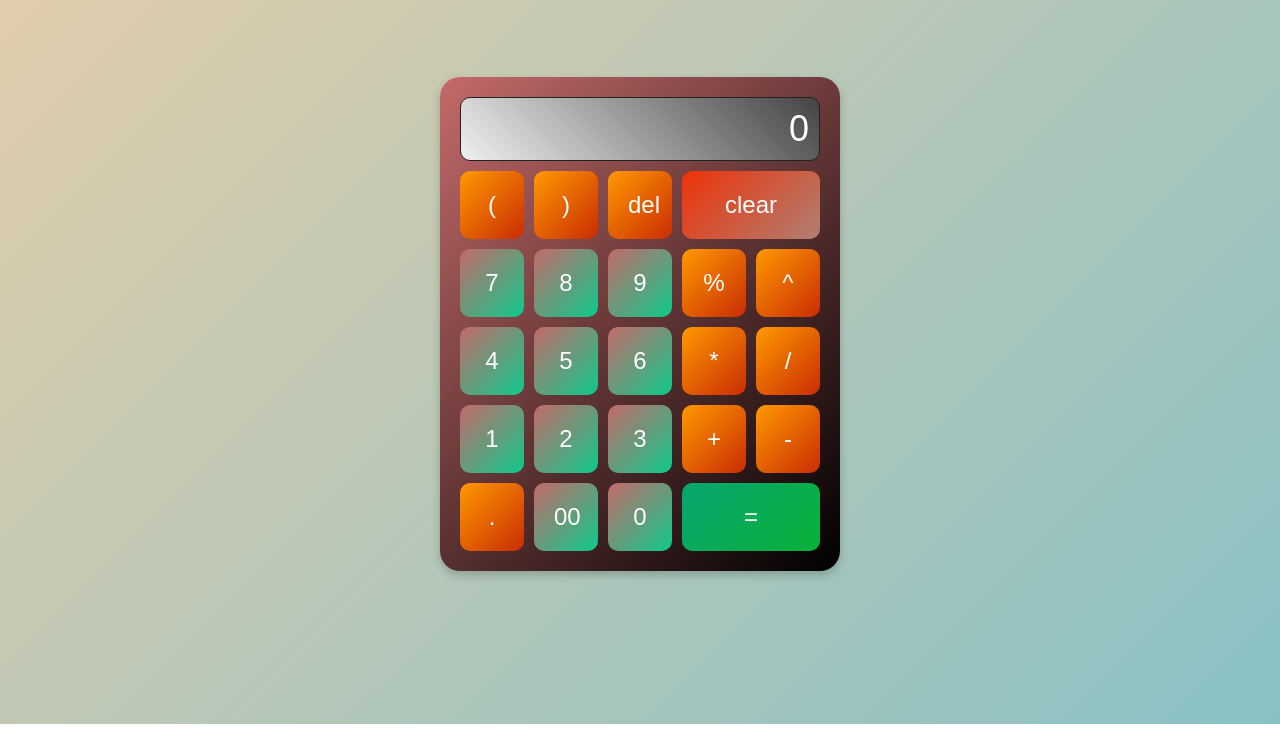
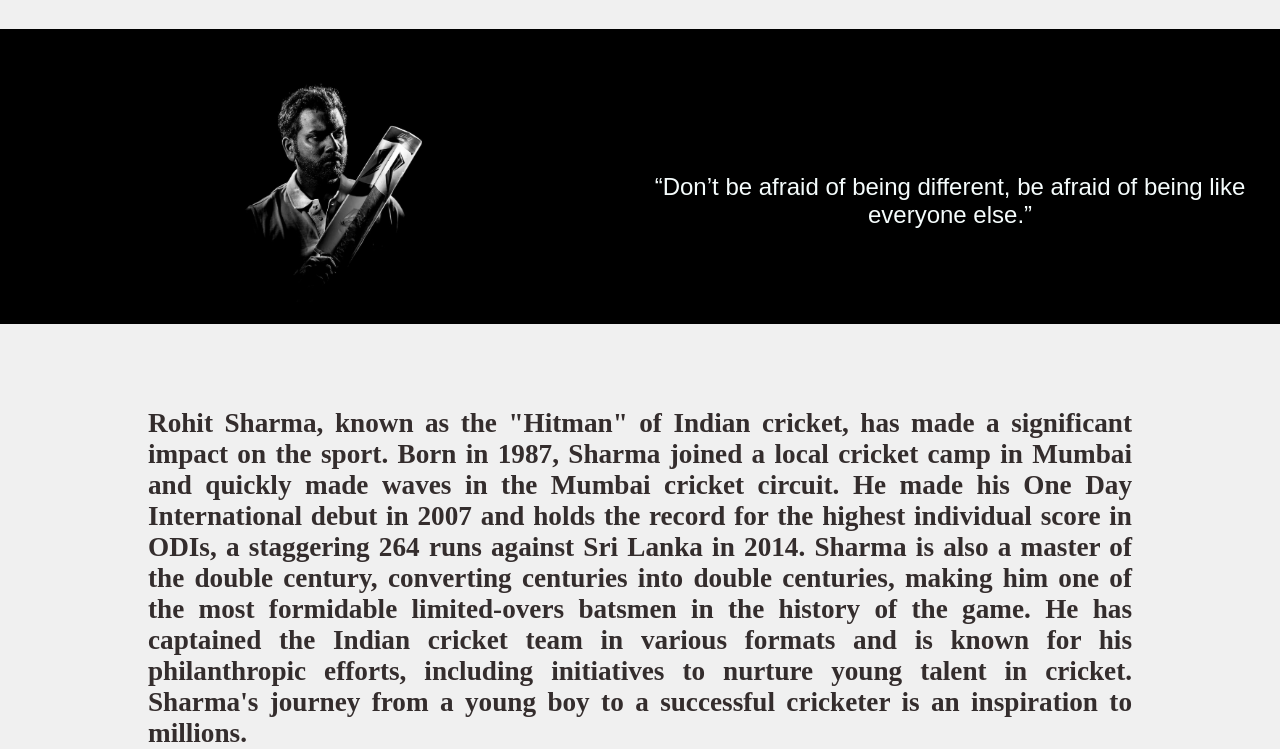
Before and after one commit to KumarLalan/OIBSIP, a plain HTML site: page index.html in a window 1280 px wide. Shown: the part 76-825 px from the top of the page. Before the commit the page ends 800 px from the top, so only its background shows below. Drawn offline with Linux system fonts and the light colour scheme.

Commit message:
Add files via upload

```diff
--- a/index.html
+++ b/index.html
@@ -3,36 +3,19 @@
 <head>
     <meta charset="UTF-8">
     <meta name="viewport" content="width=device-width, initial-scale=1.0">
-    <title>Calculator</title>
+    <title>Ro-HitMan Sharma</title>
     <link rel="stylesheet" href="style.css">
 </head>
 <body>
-    <div class="calculator">
-        <div class="display">0</div>
-        <button class="btn operator">(</button>
-        <button class="btn operator">)</button>
-        <button class="btn operator">del</button>
-        <button class="btn clear ">clear</button>
-        <button class="btn">7</button>
-        <button class="btn">8</button>
-        <button class="btn">9</button>
-        <button class="btn operator">%</button>
-        <button class="btn operator">^</button>
-        <button class="btn">4</button>
-        <button class="btn">5</button>
-        <button class="btn">6</button>
-        <button class="btn operator">*</button>
-        <button class="btn operator">/</button>
-        <button class="btn">1</button>
-        <button class="btn">2</button>
-        <button class="btn">3</button>
-        <button class="btn operator">+</button>
-        <button class="btn operator">-</button>
-        <button class="btn operator">.</button>
-        <button class="btn">00</button>
-        <button class="btn">0</button>
-        <button class="btn equal">=</button>
-    </div>
-    <script src="script.js"></script>
-   </body>
+    <div class="container">
+        <div class="item header">Rohit Sharma "HITMAN" </div>
+        <div class="item image">
+            <div class=" item2 photo"><img src="hitman.png" style="width: 190px;" alt="" srcset=""></div>
+            <div class="item2 intro">“Don’t be afraid of being different, be afraid of being like everyone else.” </div>
+        </div>
+        <div class="item about">
+            Rohit Sharma, known as the "Hitman" of Indian cricket, has made a significant impact on the sport. Born in 1987, Sharma joined a local cricket camp in Mumbai and quickly made waves in the Mumbai cricket circuit. He made his One Day International debut in 2007 and holds the record for the highest individual score in ODIs, a staggering 264 runs against Sri Lanka in 2014. Sharma is also a master of the double century, converting centuries into double centuries, making him one of the most formidable limited-overs batsmen in the history of the game. He has captained the Indian cricket team in various formats and is known for his philanthropic efforts, including initiatives to nurture young talent in cricket. Sharma's journey from a young boy to a successful cricketer is an inspiration to millions.
+            </div>
+        </div>
+        </body>
 </html>
--- a/style.css
+++ b/style.css
@@ -1,85 +1,62 @@
-*{
-    margin: 0;
-    padding: 0;
-    box-sizing: border-box;
-}
 body {
     font-family: Arial, sans-serif;
     margin: 0;
     padding: 0;
-    display: flex;
-    justify-content: center;
-    align-items: center;
-    min-height: 100vh;
-    background:linear-gradient(135deg,#e4cdaa,rgb(136, 193, 197));
+    background:#f0f0f0;
 }
 
-.calculator {
+.container {
     display: grid;
-    grid-template-columns: repeat(auto-fit, minmax(60px, 1fr));
-    gap: 10px;
-    max-width: 400px;
-    max-height: 600px;
-    background:linear-gradient(135deg,rgb(196, 106, 106),black);
-    padding: 20px;
-    border-radius: 20px;
-    box-shadow: 0 4px 8px rgba(0, 0, 0, 0.2);
-    transition: transform 0.2s, box-shadow 0.2s;
-    overflow: hidden;
+    grid-template-columns: repeat(1, 1fr);
+    grid-template-rows: repeat(auto-fit, minmax(60px, 1fr));
+
+    max-width: 100%;
+    height: 100vh;
 }
 
-.calculator:hover {
-    transform: scale(1.02);
-    box-shadow: 0 20px 22px rgba(194, 22, 22, 0.7);
+.item {
+    background-color: #f0f0f0;
+    padding: 20px;
+    border: 1px solid #ddd;
+    text-align: center;
+    border: none;
 }
 
-.display {
-    grid-column: span 5;
-    text-align: right;
-    font-size: 36px; /* Larger font size */
-    padding: 10px;
-    background:linear-gradient(45deg,#f0f0f0,#444); /* Slightly lighter background color */
-    border: 1px solid #222; /* Darker border */
-    border-radius: 10px;
-    color: white; /* Text color */
+.header{
+    background:#f0f0f0;
+    font-size: 2rem;
+    font-weight: bolder;
+    font-family: cursive;
+    margin-top: 2px;
+
+}
+.about{
+    background:#f0f0f0;
+    color: hsl(0, 7%, 19%);
+    font-size: 1.7rem;
+    grid-row: span 4;
+    font-family: Verdana, Geneva, Tahoma, sans-serif;
+    font-weight: bold;
+    font-family:'Times New Roman', Times, serif;
+    text-align: justify;
+    margin: 10%;
+    margin-top: 5%;
+}
+.image{
+    margin-top: 5px;
+    background-color: #000;
+    grid-row: span 3;
+    display: grid;
+    grid-template-columns: repeat(2, 1fr);
+    grid-template-rows: repeat(1, 1fr);
+}
+img {
+    max-width: 100%;
+    height: auto;
 }
 
-.btn {
-    font-size: 24px;
-    padding: 20px;
-    text-align: center;
-    cursor: pointer;
-    border: none;
-    border-radius: 10px;
-    transition: background-color 0.2s, transform 0.2s;
-    color: white;
-    background:linear-gradient(135deg,rgb(196, 106, 106),rgb(13, 202, 139));
+.intro{
+    color: rgb(245, 252, 252);
+    font-size: 1.5rem;
+    margin-top: 20%;
 }
-
-.operator {
-    background:linear-gradient(135deg,#ff9900,rgb(201, 44, 4));
-    color: #fff;
-}
-
-.equal {
-    grid-column: span 2;
-    background:linear-gradient(135deg,#07a570,rgb(8, 178, 56));
-    color: #fff;
-}
-
-.clear {
-    grid-column: span 2;
-    background:linear-gradient(135deg,#ed3309,rgb(176, 127, 115));
-    color: #fff;
-}
-.btn:hover {
-
-    background:linear-gradient(135deg,#ff9900,rgb(17, 82, 188));
-    transform: scale(1.05);
-}
-
-@media screen and (max-width: 748px) {
-    .calculator {
-        max-width: 100%;
-    }
-}
```
Also changed, not shown: hitman.png (added).
